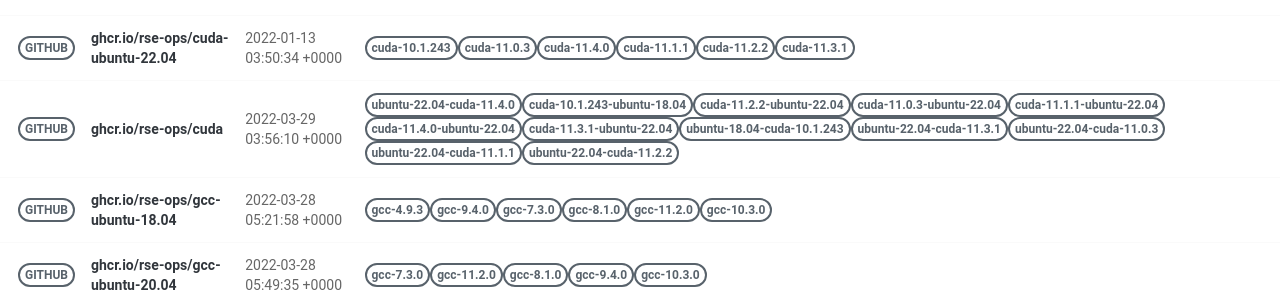
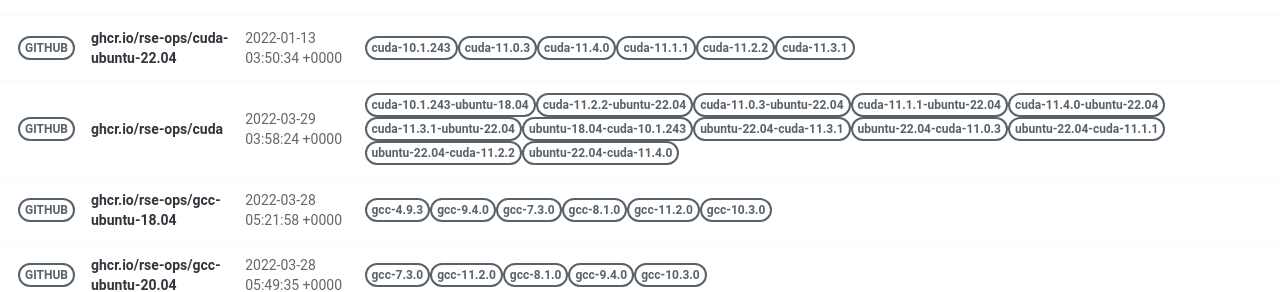
Before and after one commit to rse-ops/docker-images, a Jekyll site: the page built from pages/index.md, in a window 1280 px wide. Shown: the part 414-706 px from the top of the page. Built offline with Jekyll 4.4.1, drawn with Linux system fonts in a browser that asks for light colours; nearby versions of some CDN libraries; part of the change alters nothing that is shown.

Commit message:
Automated push to update library 2022-03-29

```diff
--- a/_library/ghcr.io-rse-ops-cuda.md
+++ b/_library/ghcr.io-rse-ops-cuda.md
@@ -1,14 +1,11 @@
 ---
 layout: container
 name: ghcr.io/rse-ops/cuda
-updated_at: 2022-03-29 03:56:10.650208
+updated_at: 2022-03-29 03:58:24.381073
 
 
 container_url: https://github.com/orgs/rse-ops/packages/container/package/cuda
 versions:
- - tag: ubuntu-22.04-cuda-11.4.0
-   dockerfile: https://github.com/rse-ops/docker-images/blob/main/ubuntu/cuda/Dockerfile
-   manifest: https://crane.ggcr.dev/manifest/ghcr.io/rse-ops/cuda:ubuntu-22.04-cuda-11.4.0
  - tag: cuda-10.1.243-ubuntu-18.04
    dockerfile: https://github.com/rse-ops/docker-images/blob/main/ubuntu/cuda/Dockerfile
    manifest: https://crane.ggcr.dev/manifest/ghcr.io/rse-ops/cuda:cuda-10.1.243-ubuntu-18.04
@@ -42,5 +39,8 @@ versions:
  - tag: ubuntu-22.04-cuda-11.2.2
    dockerfile: https://github.com/rse-ops/docker-images/blob/main/ubuntu/cuda/Dockerfile
    manifest: https://crane.ggcr.dev/manifest/ghcr.io/rse-ops/cuda:ubuntu-22.04-cuda-11.2.2
+ - tag: ubuntu-22.04-cuda-11.4.0
+   dockerfile: https://github.com/rse-ops/docker-images/blob/main/ubuntu/cuda/Dockerfile
+   manifest: https://crane.ggcr.dev/manifest/ghcr.io/rse-ops/cuda:ubuntu-22.04-cuda-11.4.0
 
 ---
```
